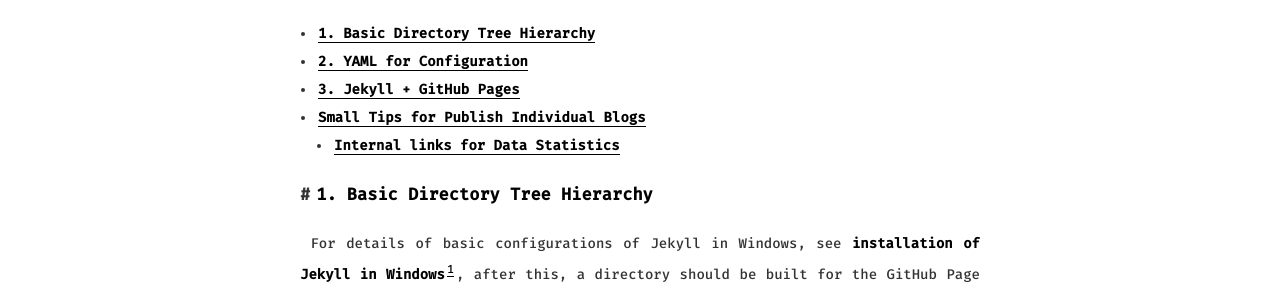
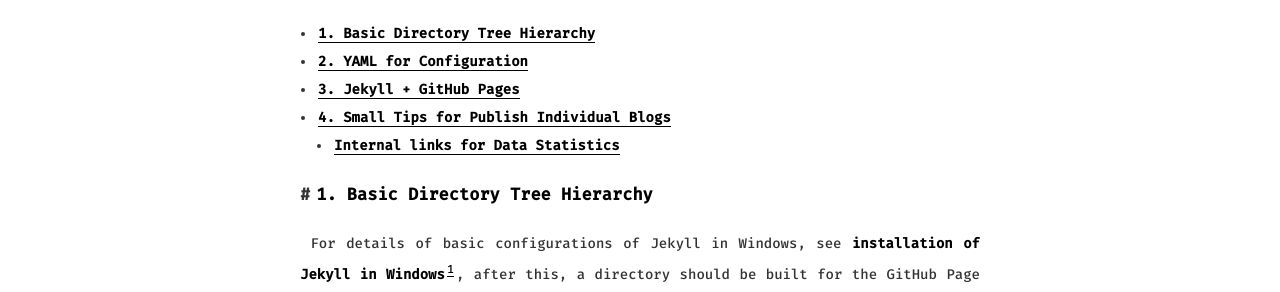
Before and after one commit to Opticcss/Opticcss.github.io, a Jekyll site: the page built from _posts/2021-05-31-Jekyll at First Blush.md, in a window 1280 px wide and 900 px high. Shown: the part 414-706 px from the top of the window. Built offline with Jekyll 4.4.1, drawn with Linux system fonts in a browser that asks for light colours; formulas are drawn with MathJax 3; some of the changed text lies outside the part shown.

Commit message:
Update 2021-05-31-Jekyll at First Blush.md

```diff
--- a/_posts/2021-05-31-Jekyll at First Blush.md
+++ b/_posts/2021-05-31-Jekyll at First Blush.md
@@ -167,7 +167,7 @@
   - cannot be updated $10$ times per hour.
   - cannot be equipped with comment function (this can be complemented by third-party services).
 
-## **Small Tips for Publish Individual Blogs**
+## **4. Small Tips for Publish Individual Blogs**
 
 ### **Internal links for Data Statistics**
 
```
